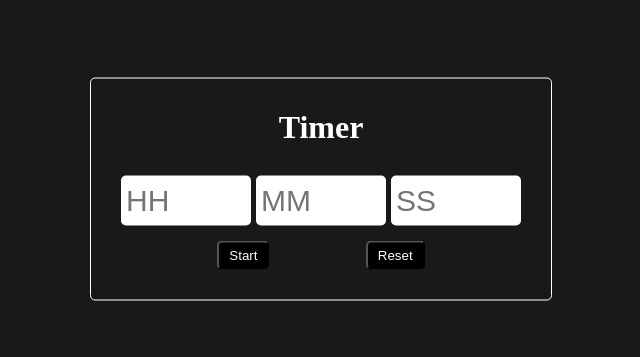
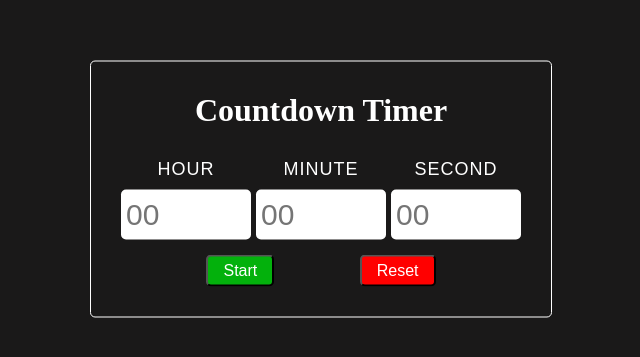
Before and after one commit to ShivWK/Machine-Coding-Round-Questions, a React (Vite) app: page / in a window 1280 px wide. Shown: the part 211-568 px from the top of the page, without its empty margins (319-959 px from the left). Built offline with nearby package versions, Linux system fonts and the light colour scheme.

Commit message:
fix bugs and chnage placeholders

```diff
--- a/src/Components/timer/Timer.jsx
+++ b/src/Components/timer/Timer.jsx
@@ -12,23 +12,18 @@ const Timer = () => {
 
     const OrderOfTimer = [TimeFactors.Hour, TimeFactors.Minute, TimeFactors.Second];
 
-    const resetTimer = () => {
-        clearInterval(interval.current);
-
-        setIsRunning(false);
-        setIsPaused(false);
-        setTotalSeconds(0);
-
-        setConfig(structuredClone(Config));
-    }
-
     useEffect(() => {
         if (!isRunning) return;
 
         interval.current = setInterval(() => {
             setTotalSeconds(prv => {
                 if (prv <= 1) {
-                    resetTimer()
+                    clearInterval(interval.current);
+
+                    setIsRunning(false);
+                    setIsPaused(false);
+                    setConfig(structuredClone(Config));
+
                     return 0;
                 }
 
@@ -44,6 +39,8 @@ const Timer = () => {
     const handleChange = (e, { key }) => {
         const value = e.target.value;
         if (value && !/^\d+$/.test(value)) return;
+
+        if ((key === TimeFactors.Minute || key === TimeFactors.Second) && Number(value) > 59) return;
 
         setConfig((prv) => ({
             ...prv,
@@ -79,13 +76,24 @@ const Timer = () => {
         setIsPaused(false);
     }
 
+    const handleReset = () => {
+        clearInterval(interval.current);
+
+        setIsRunning(false);
+        setIsPaused(false);
+        setTotalSeconds(0);
+
+        setConfig(structuredClone(Config));
+    }
+
     const hours = Math.floor(totalSeconds / 3600);
     const minutes = Math.floor((totalSeconds % 3600) / 60);
     const seconds = totalSeconds % 60;
+    // const milliseconds = (totalSeconds * 1000) % 1000;
 
     return (
         <div className="timer-parent">
-            <h1>Timer</h1>
+            <h1>Countdown Timer</h1>
 
             <div>
                 <div className="timer-container">
@@ -93,10 +101,15 @@ const Timer = () => {
                         OrderOfTimer.map((orderKey, index) => {
                             const data = config[orderKey];
 
-                            return <div key={orderKey} className="timer-input-wrapper">
+                            return <div key={orderKey} className="timer-input-parent-wrapper">
+                                    <span className="timer-label">
+                                        {orderKey.toUpperCase()}
+                                    </span>
+                                <div className="timer-input-wrapper">
                                     <input
                                         disabled={isRunning || isPaused}
-                                    onChange={(e) => handleChange(e, { key: orderKey, index })}
+                                        autoComplete="on"
+                                        onChange={(e) => handleChange(e, { key: orderKey })}
                                         value={(isRunning || isPaused) ?
                                             [hours, minutes, seconds][index].toString().padStart(2, "0")
                                             : data.value}
@@ -105,28 +118,33 @@ const Timer = () => {
                                         className="timer-output"
                                     />
                                 </div>
+                            </div>
                         })
                     }
                 </div>
+
+                {/* {isRunning && <div className="timer-output">
+                    {milliseconds.toString()}
+                </div>} */}
 
                 <div className="timer-controls">
                     <button
                         onClick={handleStart}
                         disabled={isPaused || isRunning}
-                        className="timer-button"
+                        className="timer-button timer-button-start"
                     >
                         Start
                     </button>
 
-                    {isRunning && <button onClick={handlePause} className="timer-button">
+                    {isRunning && <button onClick={handlePause} className="timer-button timer-button-pause">
                         Pause
                     </button>}
 
-                    {isPaused && <button onClick={handleResume} className="timer-button">
+                    {isPaused && <button onClick={handleResume} className="timer-button timer-button-resume">
                         Resume
                     </button>}
 
-                    <button onClick={resetTimer} className="timer-button">
+                    <button onClick={handleReset} className="timer-button timer-button-reset">
                         Reset
                     </button>
                 </div>
--- a/src/Components/timer/timer.css
+++ b/src/Components/timer/timer.css
@@ -28,21 +28,57 @@
 }
 
 .timer-button {
-    padding: 5px 10px;
-    background: #000;
+    padding: 5px 15px;
     color: white;
     border-radius: 5px;
     cursor: pointer;
+    font-size: 16px;
+}
+
+.timer-button-start {
+    background: #03b10c;
+    color: white;
+}
+
+.timer-button-pause {
+    background: #caa306;
+    color: white;
+}
+
+.timer-button-resume {
+    background: #03b10c;
+    color: white;
+}
+
+.timer-button-reset {
+    background: #ff0000;
+    color: white;
 }
 
 .timer-button:disabled {
     opacity: 50%;
 }
 
+.timer-label {
+    font-size: 18px;
+    font-weight: 400;
+    font-family: sans-serif;
+    letter-spacing: 1px;
+}
+
 .timer-output {
     font-size: 30px;
     outline: none;
     border: none;
+    width: 100%;
+}
+
+.timer-input-parent-wrapper {
+    display: flex;
+    flex-direction: column;
+    gap: 10px;
+    align-items: center;
+    justify-content: center;
     width: 100%;
 }
 
--- a/src/Components/timer/utils.js
+++ b/src/Components/timer/utils.js
@@ -1,32 +1,32 @@
 export const TimeFactors = {
-    Hour: "hh",
-    Minute: "mm",
-    Second: "ss",
-    MilliSeconds: "ms"
+    Hour: "Hour",
+    Minute: "Minute",
+    Second: "Second",
+    MilliSeconds: "MilliSeconds"
 }
 
 export const Config = {
     [TimeFactors.Hour]: {
         value: "",
         factor: 60 * 60 * 1000,
-        placeholder: "HH"
+        placeholder: "00",
     },
 
     [TimeFactors.Minute]: {
         value: "",
         factor: 60 * 1000,
-        placeholder: "MM"
+        placeholder: "00",
     },
 
     [TimeFactors.Second]: {
         value: "",
         factor: 1000,
-        placeholder: "SS"
+        placeholder: "00",
     },
 
     // [TimeFactors.MilliSeconds]: {
     //     value: "",
     //     factor: 1,
-    //     placeholder: "MS"
+    //     placeholder: "00",
     // },
 }
```
Lines whose indentation alone changed are shown as unchanged.
